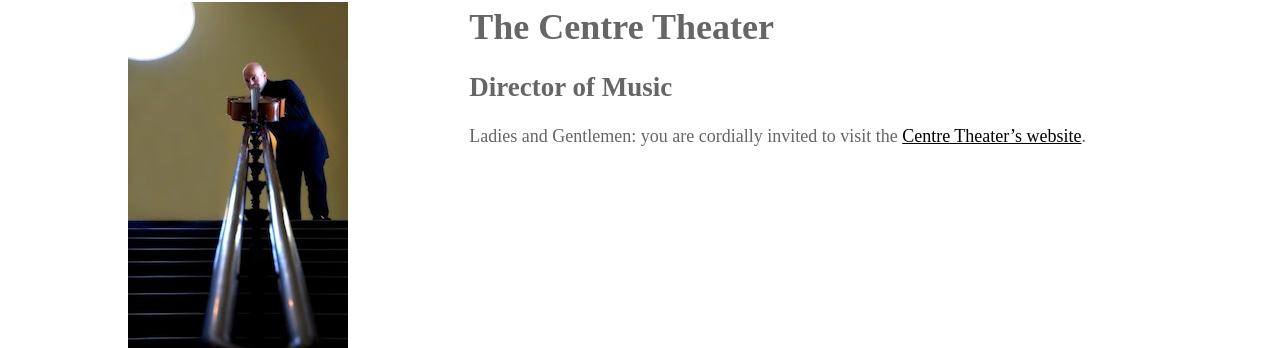
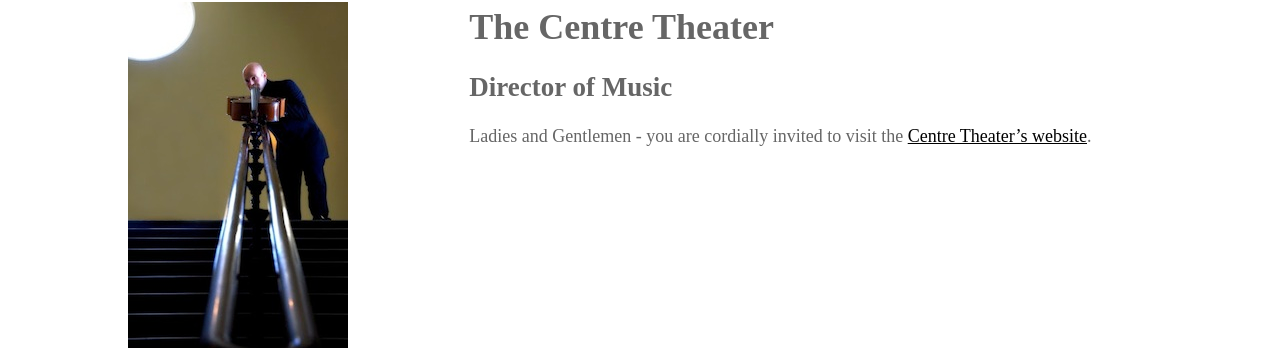
Before and after one commit to stevekramercellist/cellist, a Jekyll site: the page built from centretheater.md, in a window 1280 px wide. Shown: the part 131-479 px from the top of the page. Built offline with Jekyll 4.4.1, drawn with Linux system fonts in a browser that asks for light colours; nearby versions of some CDN libraries.

```diff
--- a/centretheater.md
+++ b/centretheater.md
@@ -5,4 +5,4 @@ layout: sidebar
 # The Centre Theater
 ## Director of Music
 
-Ladies and Gentlemen: you are cordially invited to visit the [Centre Theater's website](https://thecentretheater.com).
+Ladies and Gentlemen - you are cordially invited to visit the [Centre Theater's website](https://thecentretheater.com).
```
